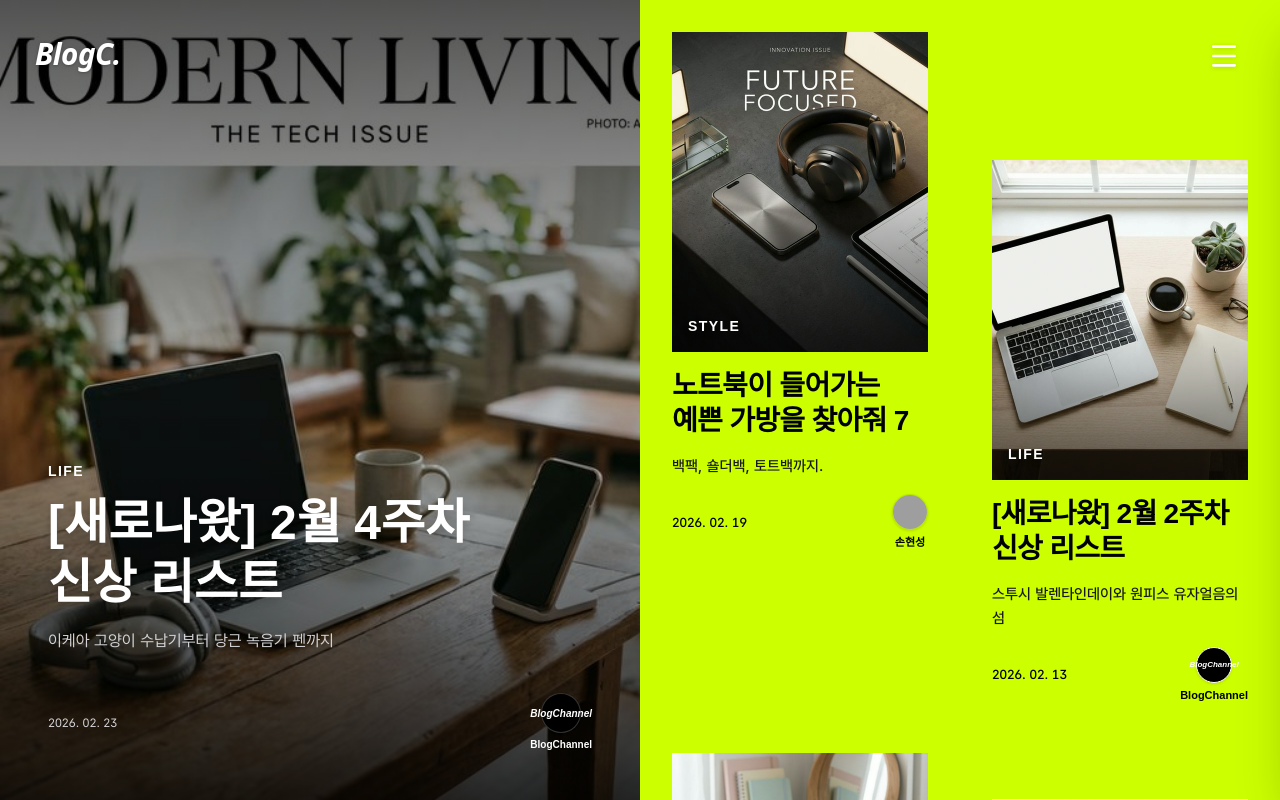
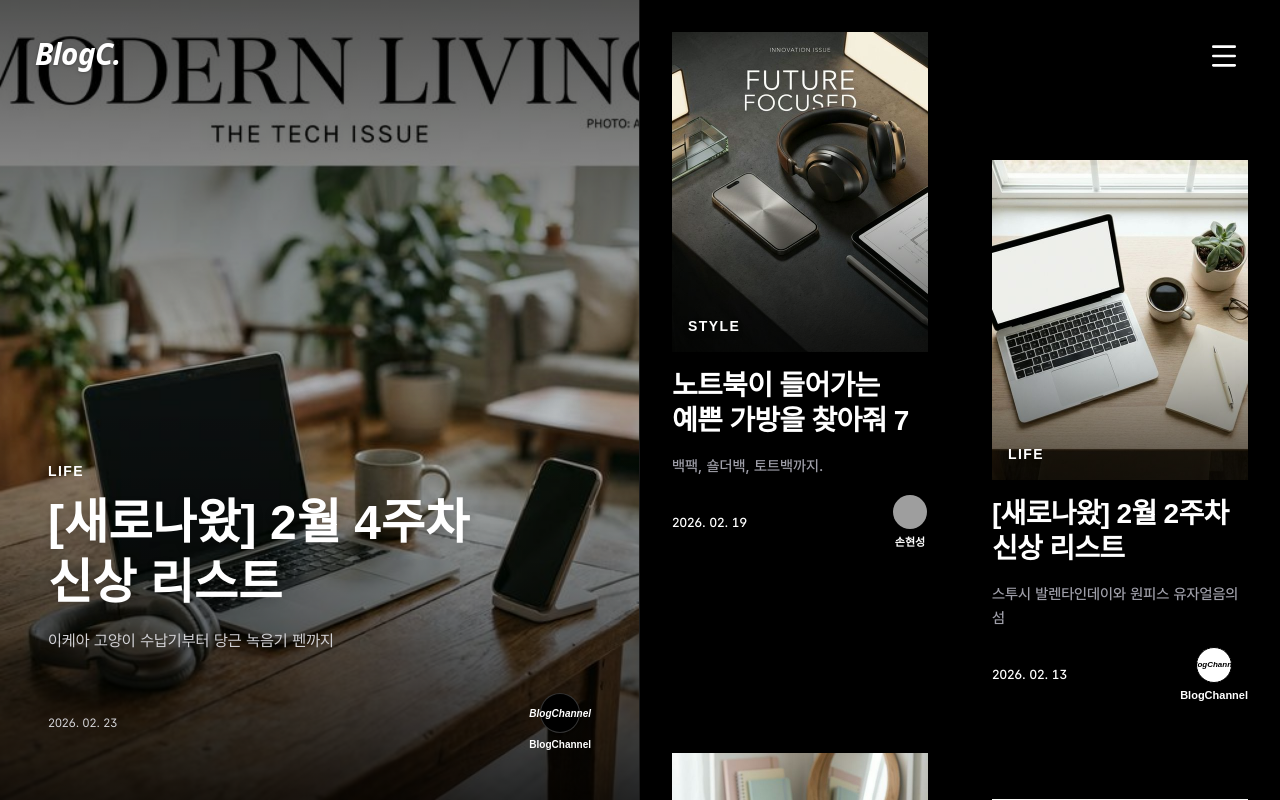
Before and after one commit to lebass98/Editor, a Next.js app: page / in a window 1280 px wide. Shown: the top 800 px of the page. Built offline with nearby package versions, Linux system fonts and the light colour scheme; grey boxes are pictures that could not be loaded; a web font is replaced by a local one.

Commit message:
style: change main page section 1 background to black

```diff
--- a/src/app/page.tsx
+++ b/src/app/page.tsx
@@ -8,14 +8,14 @@ export default function Home() {
     <div className="min-h-screen bg-black text-white selection:bg-[#ccff00] selection:text-black relative flex flex-col">
       <Navbar />
 
-      {/* SECTION 1: Hero Left, Grid Right (Lime) */}
-      <section className="flex flex-col lg:flex-row w-full bg-[#ccff00]">
-        <div className="w-full lg:w-1/2 h-[50vh] lg:h-screen lg:sticky top-0 relative shrink-0 z-0">
+      {/* SECTION 1: Hero Left, Grid Right (Black) */}
+      <section className="flex flex-col lg:flex-row w-full bg-black text-white">
+        <div className="w-full lg:w-1/2 h-[50vh] lg:h-screen lg:sticky top-0 relative shrink-0 z-0 border-b lg:border-r lg:border-b-0 border-white/10">
           <HeroSection index={0} />
         </div>
 
-        <div className="w-full lg:w-1/2 bg-[#ccff00] text-black relative z-10 min-h-screen">
-          <ArticleGrid theme="lime" offset={0} />
+        <div className="w-full lg:w-1/2 bg-black text-white relative z-10 min-h-screen">
+          <ArticleGrid theme="black" offset={0} />
         </div>
       </section>
 
```
